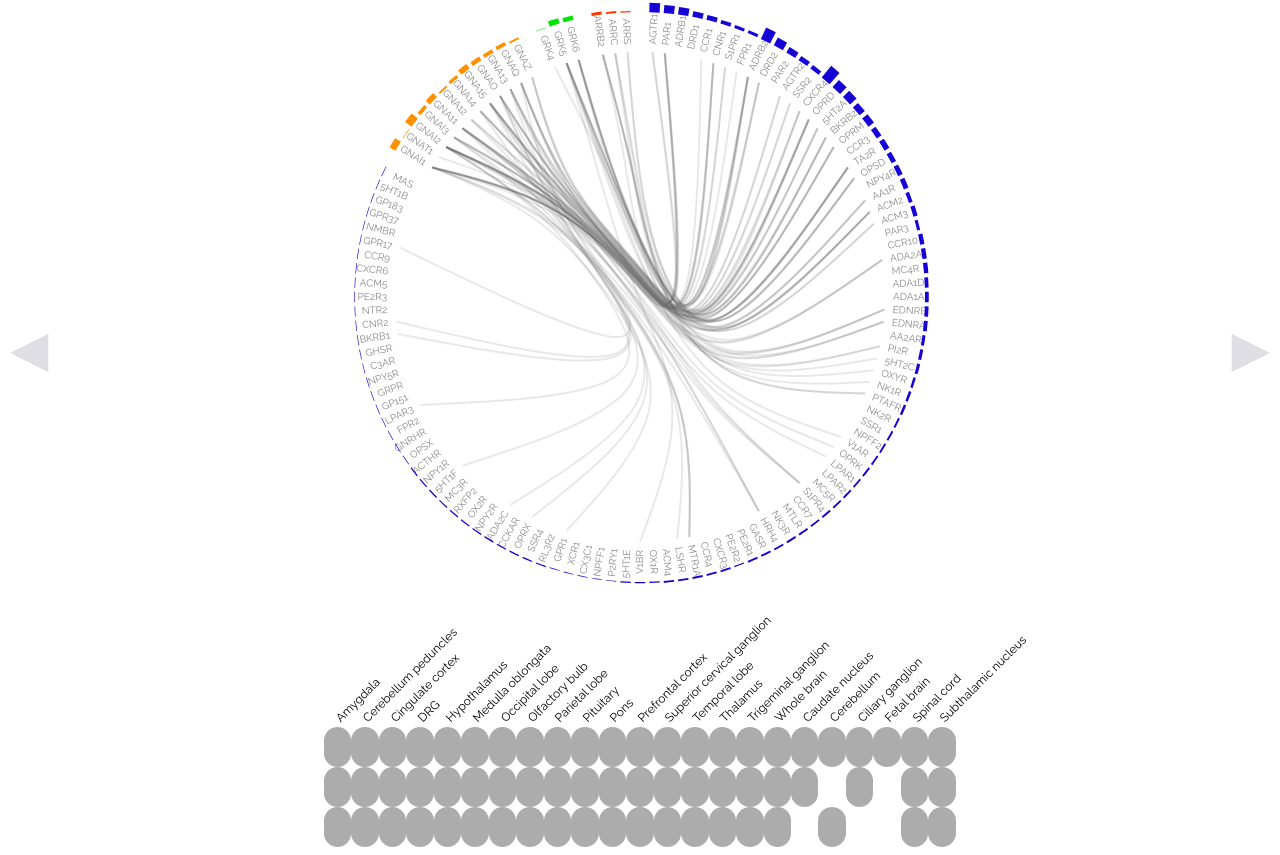
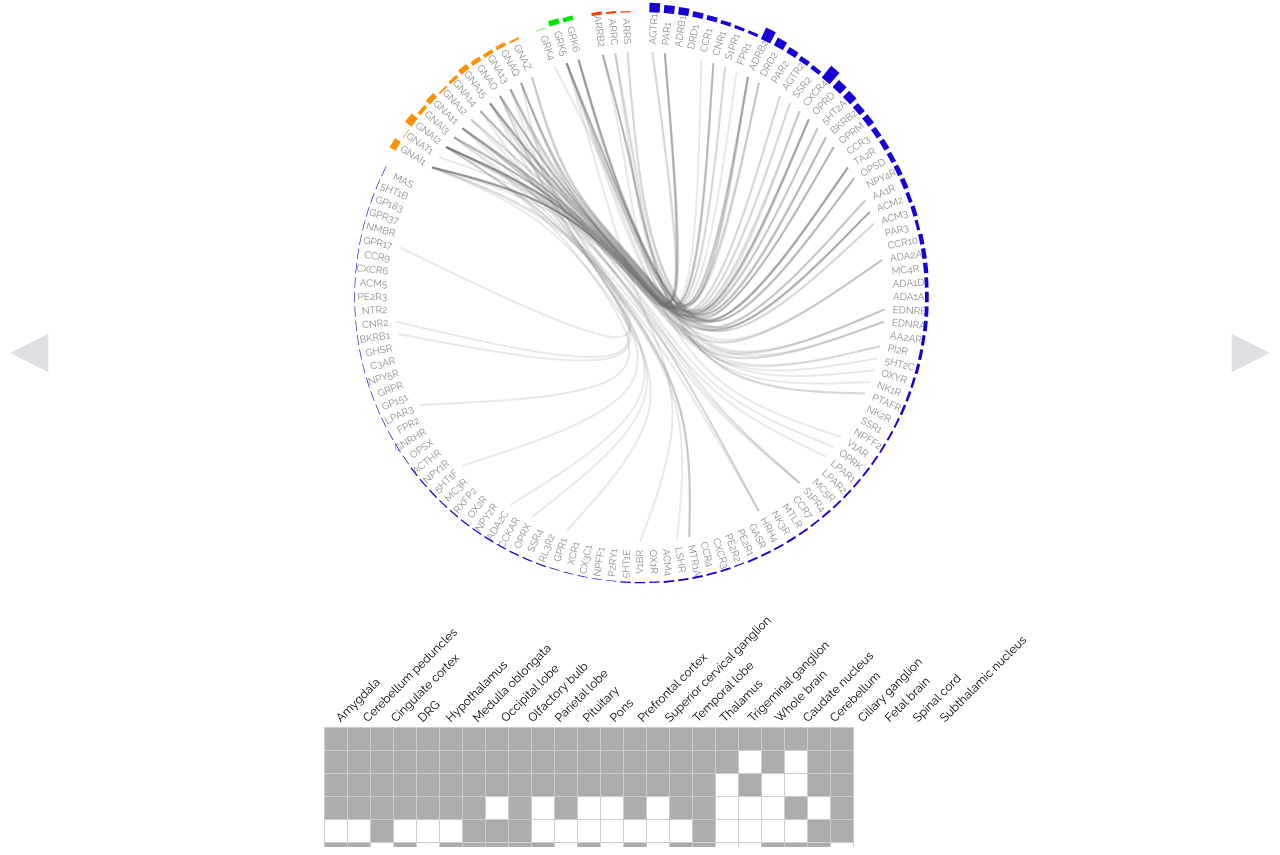
Before and after one commit to GPCRviz/flareplot, a plain HTML site: page docs/demos/gpcr_interactome_demo2.html in a window 1280 px wide. Shown: the part 56-911 px from the top of the page. Drawn offline with nearby package versions, Linux system fonts and the light colour scheme.

Commit message:
Revert back to grid cells for scrollable panel

```diff
--- a/docs/css/flareplot-fingerprintpanel.css
+++ b/docs/css/flareplot-fingerprintpanel.css
@@ -119,7 +119,7 @@
 
 
 .fpScrolldown td {
-    position: relative;
+    /*position: relative;
     padding: 10px;
     height: 10px;
     margin:3px;
@@ -129,8 +129,18 @@
     height:20px;
     text-align:center;
     font-family:sans-serif;
-    font-size:13px;
+    font-size:13px;*/
+  cursor:pointer;
+  width:20px;
+  height:20px;
+  border:1px solid #ccc;
+  text-align:center;
+  font-family:sans-serif;
+  font-size:13px;
 }
+
+
+
 .fpScrolldown td.include {
     background-color: #acacac;
 }
```
